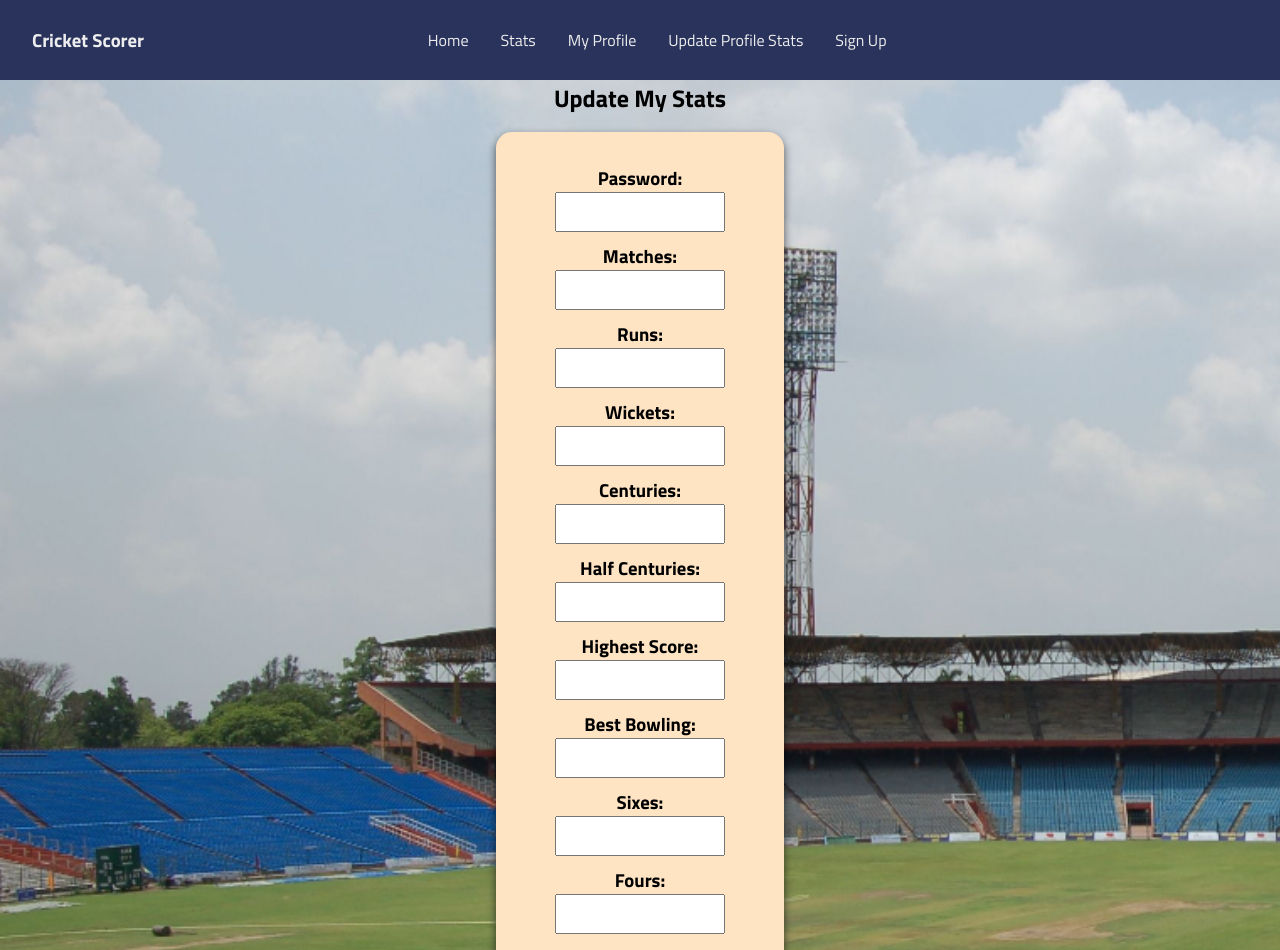
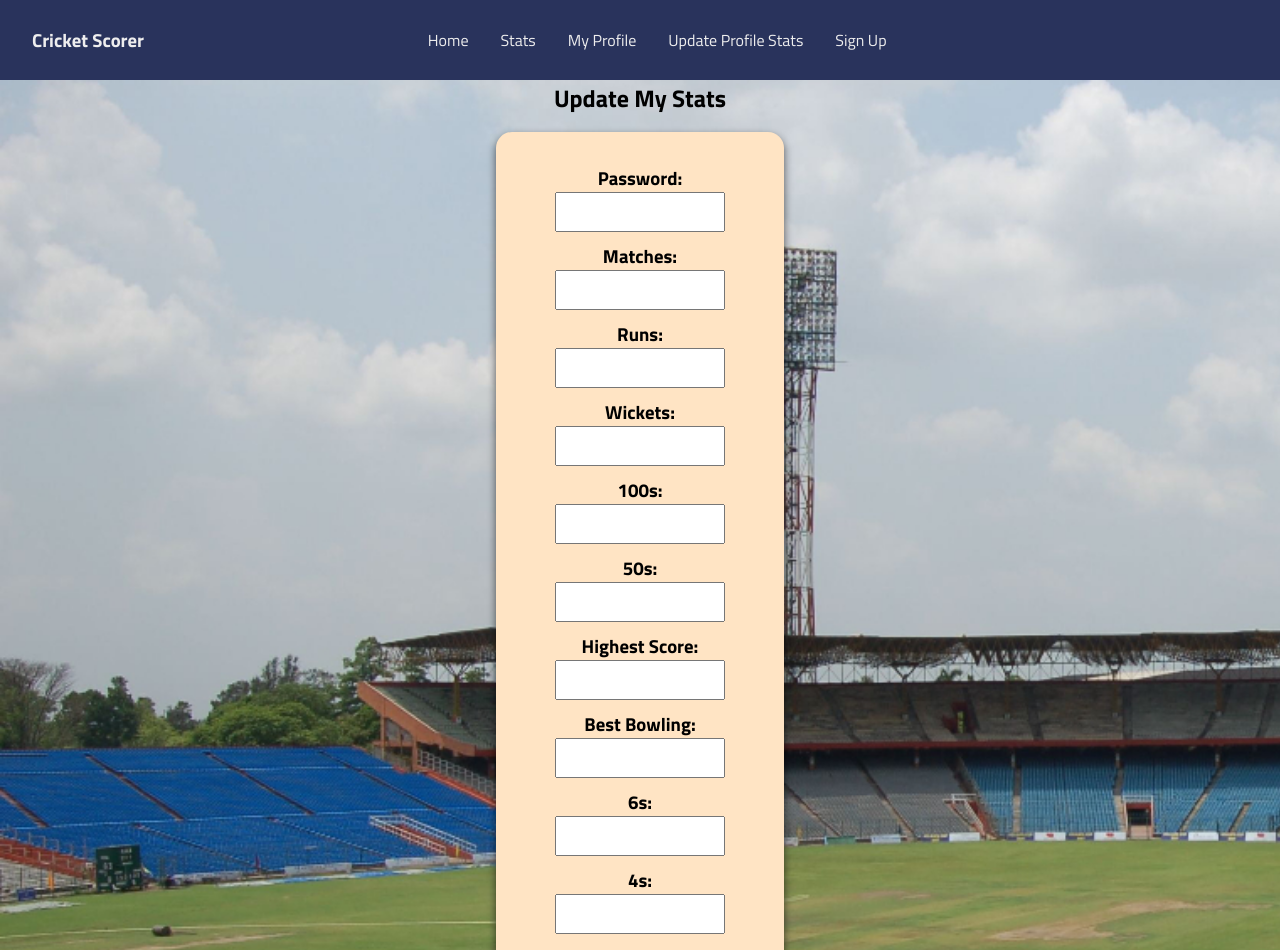
Before and after one commit to Vikas-18/crickescorer_frontend, a React (Create React App) app: page /updatestats in a window 1280 px wide. Shown: the top 950 px of the page. Built offline with nearby package versions, Linux system fonts and the light colour scheme.

Commit message:
image compression added

```diff
--- a/package.json
+++ b/package.json
@@ -7,6 +7,7 @@
     "@testing-library/react": "^13.4.0",
     "@testing-library/user-event": "^13.5.0",
     "axios": "^1.7.2",
+    "browser-image-compression": "^2.0.2",
     "react": "^18.3.1",
     "react-dom": "^18.3.1",
     "react-icons": "^5.2.1",
--- a/src/Components/Card.jsx
+++ b/src/Components/Card.jsx
@@ -23,12 +23,12 @@ const Card = ({ player }) => {
         {renderStat("Matches", player.matches)}
         {renderStat("Runs", player.runs)}
         {renderStat("Wickets", player.wickets)}
-        {renderStat("Centuries", player.centuries)}
-        {renderStat("Half-Centuries", player.halfCenturies)}
+        {renderStat("100s", player.centuries)}
+        {renderStat("50s", player.halfCenturies)}
         {renderStat("Highest Score", player.highestScore)}
         {renderStat("Best Bowling", player.bestBowling)}
-        {renderStat("Sixes", player.sixes)}
-        {renderStat("Fours", player.fours)}
+        {renderStat("6s", player.sixes)}
+        {renderStat("4s", player.fours)}
         {renderStat("Catches", player.catches)}
       </div>
     </div>
--- a/src/Components/SignUp.jsx
+++ b/src/Components/SignUp.jsx
@@ -4,6 +4,7 @@ import { toast, ToastContainer } from "react-toastify";
 import "react-toastify/dist/ReactToastify.css";
 import { useNavigate } from "react-router-dom";
 import "./CSS/sign.css";
+import imageCompression from "browser-image-compression";
 
 const SignUp = () => {
   const [name, setName] = useState("");
@@ -47,13 +48,27 @@ const SignUp = () => {
   };
 
   // Function to handle file input change and convert to Base64
-  const handleImageChange = (e) => {
+  const handleImageChange = async (e) => {
     const file = e.target.files[0];
-    const reader = new FileReader();
-    reader.onloadend = () => {
-      setImage(reader.result.replace("data:", "").replace(/^.+,/, ""));
+
+    // Options for image compression
+    const options = {
+      maxSizeMB: 1, // Adjust as needed
+      maxWidthOrHeight: 1024, // Adjust as needed
+      useWebWorker: true,
     };
-    reader.readAsDataURL(file);
+
+    try {
+      const compressedFile = await imageCompression(file, options);
+      const reader = new FileReader();
+      reader.onloadend = () => {
+        setImage(reader.result.replace("data:", "").replace(/^.+,/, ""));
+      };
+      reader.readAsDataURL(compressedFile);
+    } catch (error) {
+      console.error("Error during image compression", error);
+      toast.error("Error compressing image. Please try again.");
+    }
   };
 
   return (
--- a/src/Components/UpdateStats.jsx
+++ b/src/Components/UpdateStats.jsx
@@ -92,7 +92,7 @@ const UpdateStats = () => {
           />
         </div>
         <div>
-          <h3>Centuries:</h3>
+          <h3>100s:</h3>
           <input
             type="number"
             value={centuries}
@@ -101,7 +101,7 @@ const UpdateStats = () => {
           />
         </div>
         <div>
-          <h3>Half Centuries:</h3>
+          <h3>50s:</h3>
           <input
             type="number"
             value={halfCenturies}
@@ -127,7 +127,7 @@ const UpdateStats = () => {
           />
         </div>
         <div>
-          <h3>Sixes:</h3>
+          <h3>6s:</h3>
           <input
             type="number"
             value={sixes}
@@ -136,7 +136,7 @@ const UpdateStats = () => {
           />
         </div>
         <div>
-          <h3>Fours:</h3>
+          <h3>4s:</h3>
           <input
             type="number"
             value={fours}
```
Also changed, not shown: 1 other file (tests, documents, lock files or other folders).
